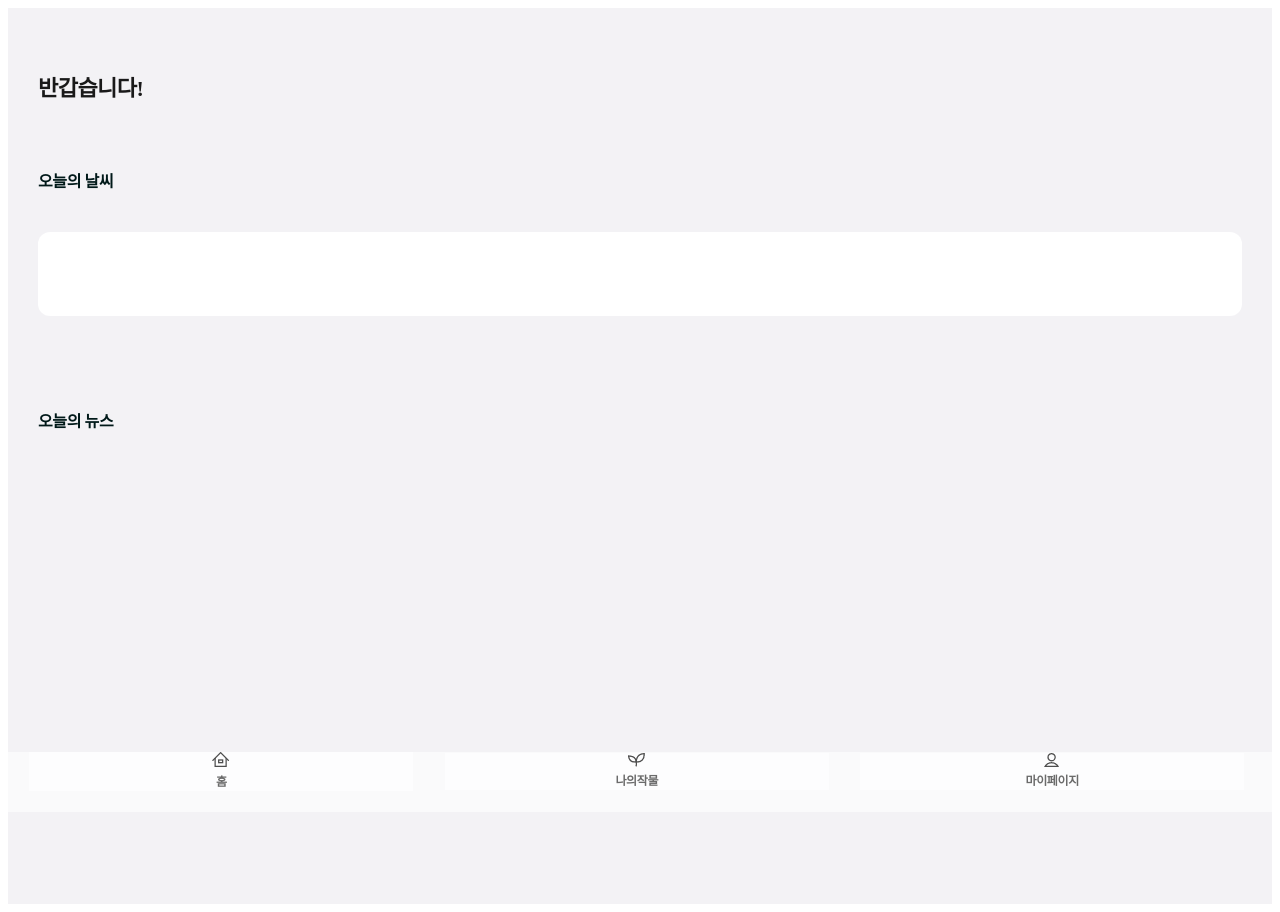
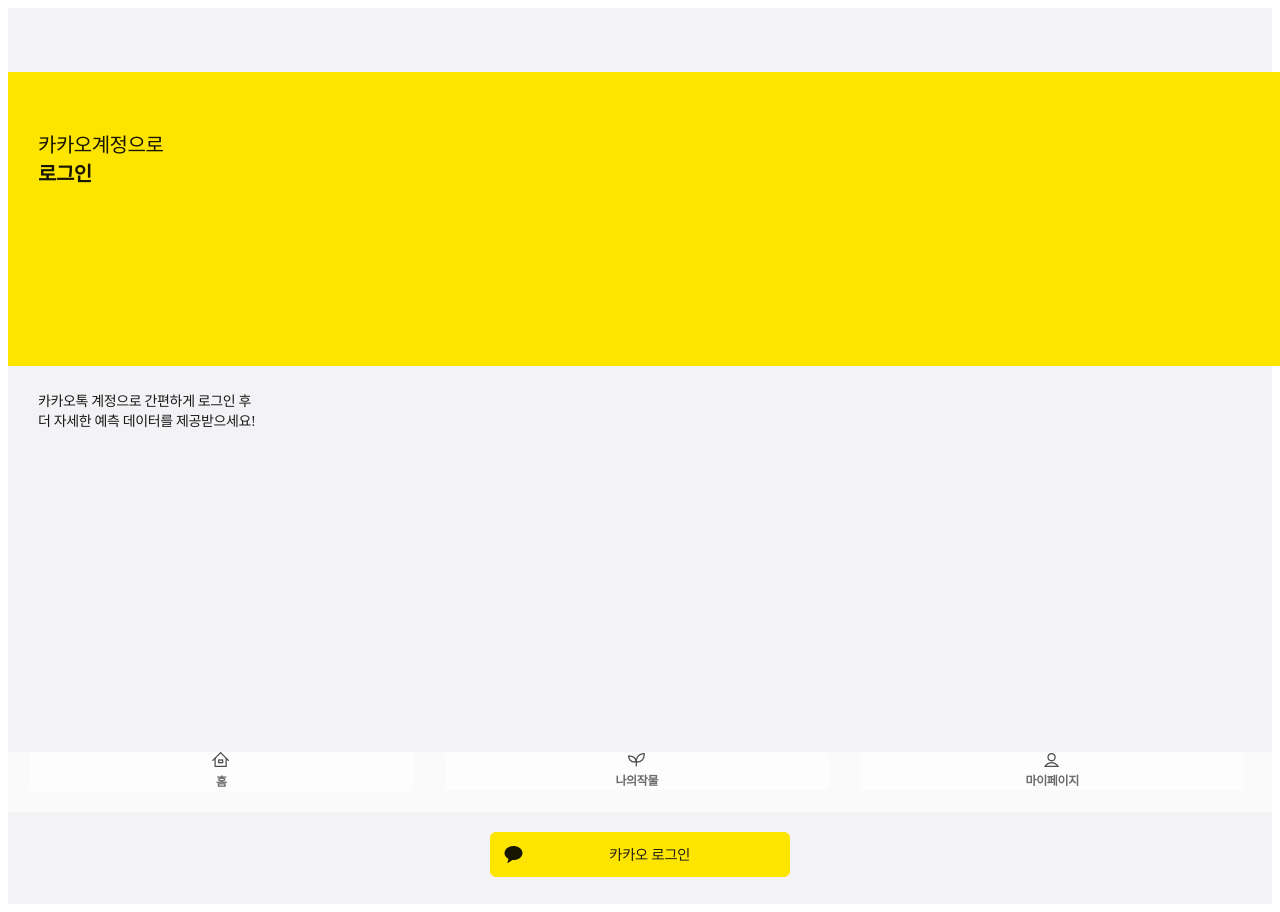
Before and after one commit to sju0924/FarmPredictor, a Django app: page / in a window 1280 px wide; the page is wider, and only the part inside the window is pictured. Run offline with Django 4.2, Linux system fonts and the light colour scheme; data that the repository does not hold is empty.

Commit message:
로그인 추가, 뉴스 크롤링 추가

```diff
--- a/FarmPredictor/home/views.py
+++ b/FarmPredictor/home/views.py
@@ -1,12 +1,55 @@
 from django.shortcuts import render
+import os
+import sys
 import requests
+from bs4 import BeautifulSoup
+from io import BytesIO
+from dotenv import load_dotenv
+# Create your views here.
+def search_news(word):
+    client_id = "YOUR_CLIENT_ID"
+    client_secret = "YOUR_CLIENT_SECRET"
+    url = "https://openapi.naver.com/v1/search/news.json?query="+word+"&display="+"3" # json 결과
+    header={
+        'X-Naver-Client-Id': os.environ.get('NAVER_CLIENT'),
+        'X-Naver-Client-Secret':os.environ.get('NAVER_SECRET'),
+    }
+    # url = "https://openapi.naver.com/v1/search/blog.xml?query=" + encText # xml 결과
+    res = requests.get(url,headers=header)
+    res_json = res.json()
+    return res_json
 
-# Create your views here.
+def article_parsing(url):
+    # request error를 피하기 위한 header 설정
+    header = {'User-Agent':'Mozilla/5.0 (Windows NT 6.3; Win64; x64) AppleWebKit/537.36 (KHTML, like Gecko) Chrome/63.0.3239.132 Safari/537.36'}
 
+    # html parser
+    web = BeautifulSoup(requests.get(url, allow_redirects=False, headers=header).text, 'html.parser')
+
+    # 제목
+    title = web.find("meta", property="og:title")['content']
+
+    # 요약 내용
+    description = web.find('meta', property="og:description")['content']
+
+    # 대표 이미지 url
+    image_url = web.find("meta", property="og:image")['content']
+
+    # 대표이미지 객체
+
+    return {'title':title, 'description' : description,  'image_url':image_url, 'url':url }
 
 def index(request):
     if 'nickname' in request.session:
         nick = request.session['nickname']
     else:
         nick = ""
-    return render(request, 'home/index.html',{'page':{'title':'홈'}, 'nickname':nick})
+    words=search_news('감자 가격')
+    print(words)
+    news=[]
+    for item in words['items']:
+        news.append(article_parsing(item['link']))
+
+
+    print(news)
+    return render(request, 'home/index.html',{'page':{'title':'홈'}, 'nickname':nick,'news':news})
--- a/FarmPredictor/predict/templates/home/index.html
+++ b/FarmPredictor/predict/templates/home/index.html
@@ -3,17 +3,62 @@
 {% load static %}
 <link rel="stylesheet" href="{% static 'style_home.css' %}">
 <div style="height:64px;"></div>
+
 <div class ="home">
+    {% if nickname %}
     <span class="welcometext">반갑습니다!</span>
-    {% if nickname %}
-        <span class="welcometext">{{nickname}}님!</span>
-    {% endif %}
+    <br>
+        <span class="welcometext">{{nickname}}님</span>
+
     <div style="height:65px"></div>
     <span class="weathertext">오늘의 날씨</span>
     <div style="height:20px"></div>
     <div class="weatherbox"></div>
     <div style="height:60px"></div>
     <span class="weathertext">오늘의 뉴스</span>
+    <div class="weatherbox" style="display:flex">
+        {% for item in news %}
+        <a href="{{item.url}}">
+        <div class="jb-wrap">
+			<div class="jb-image"><img src="{{item.image_url}}" style="width: 138px;height:94px;" alt=""></div>
+			<div class="jb-text" style="width:138px;">
+				<p style="color:white">{{item.title}}</p>
+			</div>
+		</div>
+    </a>
+        {% endfor %}
+    </div>
+    {% else %}
+    <div class="kakaohead">
+        <span class="logintext">
+            카카오계정으로
+            <br>
+        <span class="text-style-1">로그인</span>
+        </span>
+    </div>
+    <span class="noticetext">
+        카카오톡 계정으로 간편하게 로그인 후
+      </span>
+      <br>
+      <span class="noticetext">
+        더 자세한 예측 데이터를 제공받으세요!
+      </span>
+      <br>
+      <div style="height:400px"></div>
+    <div style="text-align:center">
+        <a href="/login">
+            <img src="{% static 'img/kakao_login_large_wide.png' %}"
+            class="kakao_login_large_wide">
+        </a>
+    </div>
+
+
+
 </div>
 
+
+{% endif %}
+
+
+
 {% endblock %}
--- a/FarmPredictor/static/style_home.css
+++ b/FarmPredictor/static/style_home.css
@@ -42,3 +42,64 @@
     border-radius: 12px;
     background-color: #fff;
   }
+
+  .kakaohead{
+    width: 100%;
+    height: 176px;
+    margin: 0 0 26px;
+    padding: 59px 204px 59px 30px;
+    top:0;
+    background-color: #fee500;
+  }
+.logintext{
+    width: 126px;
+  height: 58px;
+  font-family: NotoSansCJKkr;
+  font-size: 20px;
+  font-weight: normal;
+  font-stretch: normal;
+  font-style: normal;
+  line-height: 1.45;
+  letter-spacing: -0.5px;
+  text-align: left;
+  color: #181600;
+}
+.logintext .text-style-1 {
+    font-weight: bold;
+  }
+
+  .noticetext  {
+    width: 216px;
+    height: 40px;
+    margin: 26px 114px 323px 30px;
+    font-family: NotoSansCJKkr;
+    font-size: 14px;
+    font-weight: normal;
+    font-stretch: normal;
+    font-style: normal;
+    line-height: 1.43;
+    letter-spacing: -0.35px;
+    text-align: left;
+    color: #191919;
+  }
+
+ .img .kakao_login_large_wide {
+    width: 300px;
+    height: 45px;
+    display: flex;
+
+    object-fit: contain;
+  }
+
+  .jb-wrap {
+    position: relative;
+    padding-left:5px;
+  }
+  .jb-wrap img {
+    vertical-align: middle;
+  }
+  .jb-text {
+    text-align: center;
+    position: absolute;
+    transform: translate( 0%, -100% );
+  }
```
Also changed, not shown: backend/crawling.py (added, +27 -0 lines), docker-compose.yml (+11 -1 lines), FarmPredictor/db.sqlite3, FarmPredictor/static/img/kakao_login_large_wide.png (added), FarmPredictor/static/img/kakao_login_large_wide@2x.png (added), FarmPredictor/static/img/kakao_login_large_wide@3x.png (added), 1 other file.
